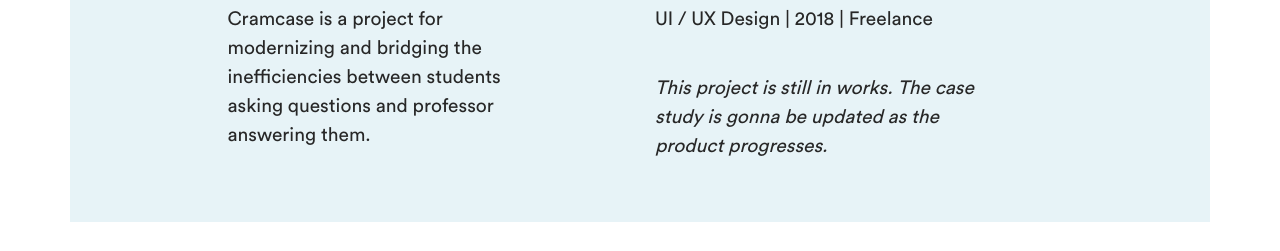
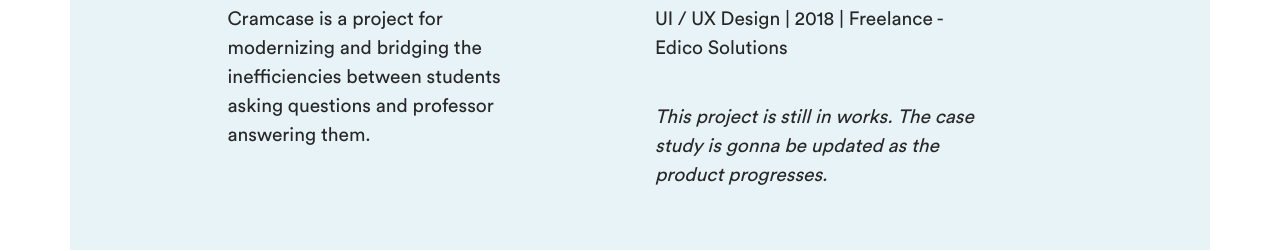
Before and after one commit to helloimkat/helloimkat.github.io, a plain HTML site: page projects/cram.html in a window 1280 px wide. Shown: the part 406-657 px from the top of the page. Drawn offline with nearby package versions, Linux system fonts and the light colour scheme; files that its build step writes are made by us from their sources.

Commit message:
Update cram.html

```diff
--- a/projects/cram.html
+++ b/projects/cram.html
@@ -75,7 +75,7 @@
 
                     <div class="col-md-5 col-12">
                         <h2>Role</h2>
-                        <p>UI / UX Design | 2018 | Freelance</p>
+                        <p>UI / UX Design | 2018 | Freelance - Edico Solutions</p>
                         <br>
                         <p> <i>This project is still in works. The case study is gonna be updated as the product progresses.</i></p>
                     </div>
```
